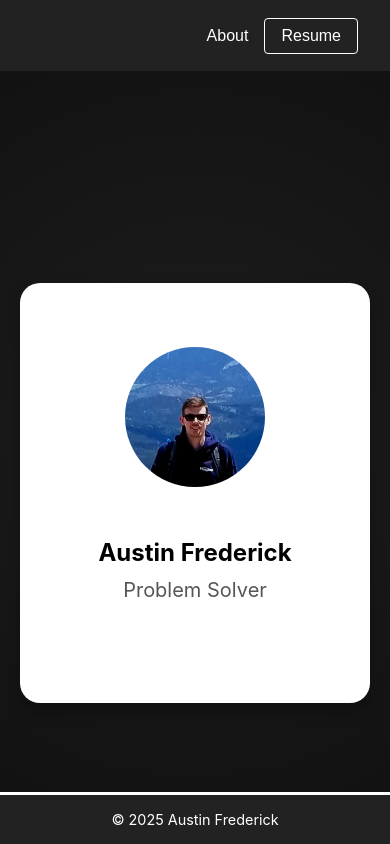
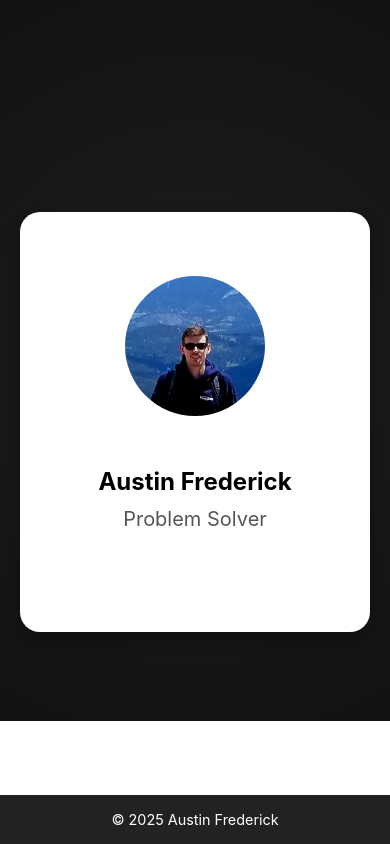
Before and after one commit to AustinFrederick/react-app, a React (Create React App) app: page / in a window 390 px wide. Built offline with nearby package versions, Linux system fonts and the light colour scheme.

Commit message:
added mobile detection, hides header and move buttons if in mobile.

```diff
--- a/package.json
+++ b/package.json
@@ -9,6 +9,7 @@
     "@testing-library/user-event": "^13.5.0",
     "jquery": "^3.7.1",
     "react": "^19.1.0",
+    "react-device-detect": "^2.2.3",
     "react-dom": "^19.1.0",
     "react-icons": "^5.5.0",
     "react-router-dom": "^7.6.3",
--- a/src/App.js
+++ b/src/App.js
@@ -7,6 +7,8 @@ import Projects from "./Projects";
 import Resume, {DIMENSIONS as RESUME_DIMENSIONS} from "./components/Resume";
 import About, {DIMENSIONS as ABOUT_DIMENSIONS} from "./components/About";
 import IdCard, {DIMENSIONS as ID_DIMENSIONS} from "./components/IdCard";
+import { isMobile } from 'react-device-detect';
+
 import PhysicsEngine from "./physics";
 
 // Nav link styling
@@ -122,9 +124,7 @@ export default function App() {
         setBodiesList([{ id: "idCard", type: "idCard", width, height }]);
         setMoveMode(false);
         setResetCounter(c => c + 1);
-    }, [
-            /* no-changing dependencies: engineRef, ID_DIMENSIONS, setBodiesList, setMoveMode, setResetCounter */
-        ]);
+    }, [/* no-changing dependencies: engineRef, ID_DIMENSIONS, setBodiesList, setMoveMode, setResetCounter */]);
 
 
     const handleSet = () => setMoveMode(false);
@@ -144,7 +144,7 @@ export default function App() {
         <Router>
             <div style={{minHeight: "100vh", display: "flex", flexDirection: "column"}}>
                 <nav style={{
-                    display: "flex",
+                    display: isMobile ? "flex" : "none",
                     justifyContent: "flex-end",
                     padding: "1rem 2rem",
                     gap: "1rem",
--- a/src/components/IdCard.js
+++ b/src/components/IdCard.js
@@ -3,6 +3,7 @@ import React, { useRef, useState, useEffect } from "react";
 import myPhoto from "../20220730_171112_cr.jpg";
 import FlippingPhrase from "./FlippingPhrase";
 import {  FaArrowsAlt, FaCheck, FaUndo,FaRegCopy } from "react-icons/fa";
+import {isMobile} from "react-device-detect";
 // Card dimensions
 const cardWidth = 350;
 const cardHeight = 420;
@@ -153,7 +154,7 @@ export default function IdCard({
         color: "#555",
         fontSize: "1rem",
         cursor: "pointer",
-        display: "flex",
+        display:  isMobile ? "flex" : "none",
         alignItems: "center",
         justifyContent: "center",
         zIndex: 90,
```
Also changed, not shown: 1 other file (tests, documents, lock files or other folders).
